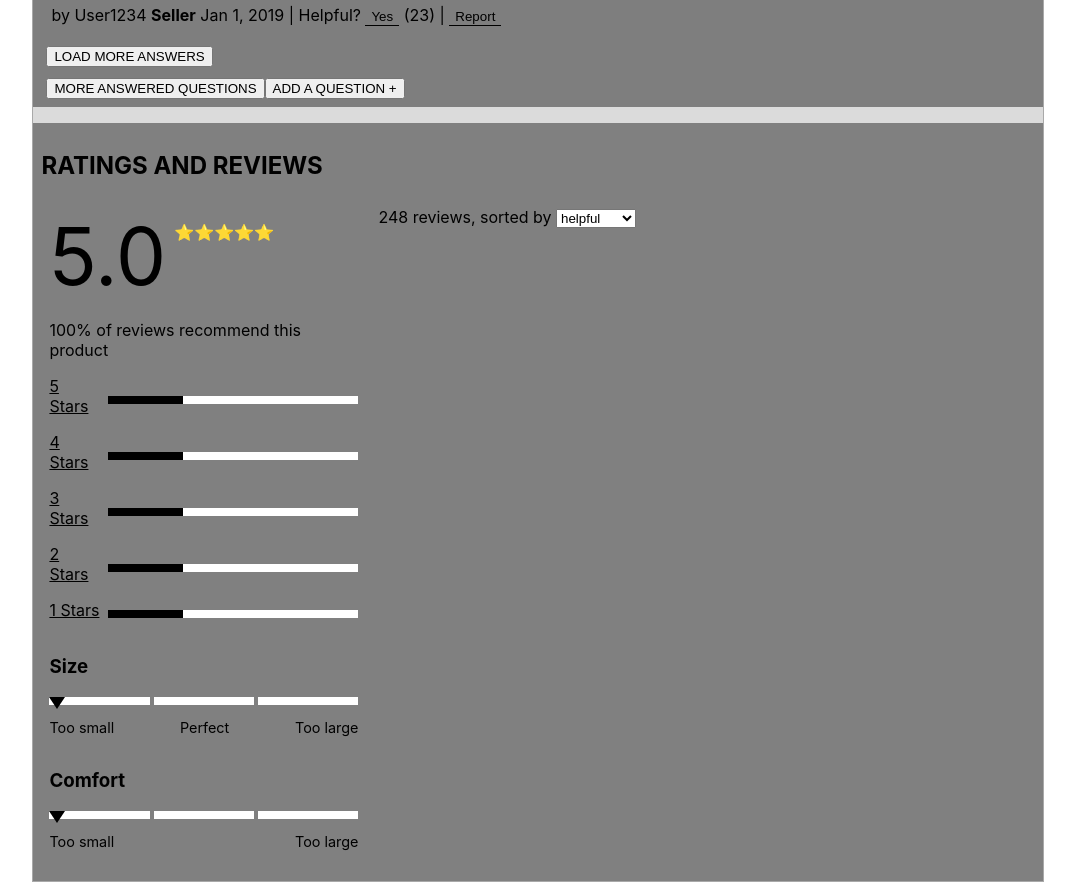
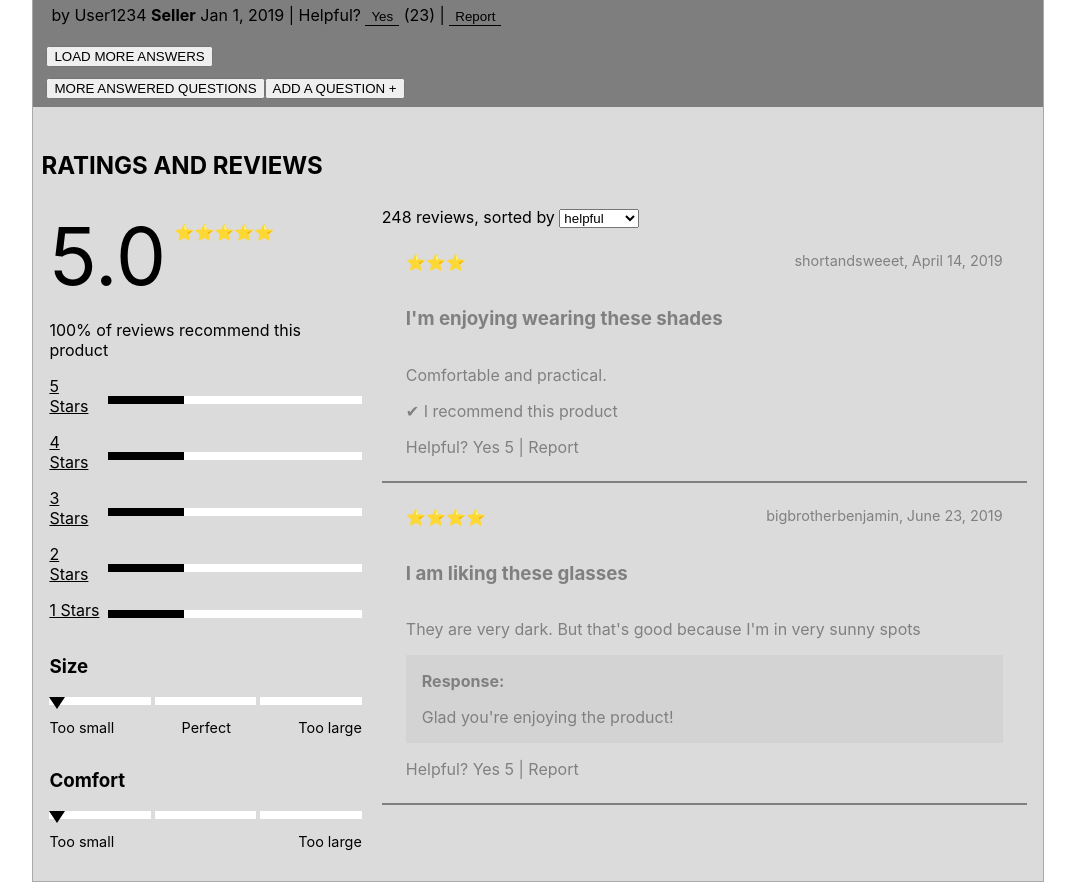
Before and after one commit to derivatively-dynamos/aix-en-provence, a React app: page / in a window 1280 px wide. Shown: the part 2400-3290 px from the top of the page, without its empty margins (102-1177 px from the left). Built offline with nearby package versions, Linux system fonts and the light colour scheme.

Commit message:
Render Reviews in ReviewList

```diff
--- a/src/components/ratings-and-reviews/RatingsAndReviews.jsx
+++ b/src/components/ratings-and-reviews/RatingsAndReviews.jsx
@@ -1,16 +1,22 @@
 import React from 'react';
+import { useState } from 'react';
 import styled from 'styled-components';
 import ReviewBreakdown from './ReviewBreakdown.jsx'
 import ReviewList from './ReviewList.jsx'
 
+//sample data:
+import sampleProduct from "./sample.js"
+
 const RatingsAndReviews = () => {
+
+  const [ products ] = useState(sampleProduct);
 
   return (
     <AppContainer>
       <h2>RATINGS AND REVIEWS</h2>
       <Container>
         <ReviewBreakdown />
-        <ReviewList />
+        <ReviewList products={products}/>
       </Container>
     </AppContainer>
   )
@@ -20,7 +26,6 @@ const Container = styled.div`
   display: flex;
   width: 100%;
   padding: 0.5em;
-  background-color: gray;
 `
 const AppContainer = styled(Container)`
   flex-direction: column;
--- a/src/components/ratings-and-reviews/Review.jsx
+++ b/src/components/ratings-and-reviews/Review.jsx
@@ -1,8 +1,76 @@
 import React from 'react';
 import styled from 'styled-components';
 
-const Review = () => {
+const Review = ({ review }) => {
+  let stars = '';
+  while (stars.length < review.rating) {
+    stars += '⭐'
+  }
 
+  let date = new Date(review.date).toLocaleDateString("en-us", {
+      month: "long",
+      year: "numeric",
+      day: "numeric",
+    });
+
+
+  return (
+    <ReviewCont>
+      <ReviewHead>
+        <div>{stars}</div>
+        <AuthorDate>
+          <div>{review.reviewer_name},</div>
+          <div>{date}</div>
+        </AuthorDate>
+      </ReviewHead>
+      <RevTitle>{review.summary}</RevTitle>
+      <div>{review.body}</div>
+        {review.recommend &&
+          <div>✔ I recommend this product</div>
+        }
+        {review.response &&
+          <ResponseBox>
+            <div style={{fontWeight: 'bold'}}>Response:</div>
+            <div>{review.response}</div>
+          </ResponseBox>
+        }
+      <div>Helpful? Yes {review.helpfulness} | Report</div>
+    </ReviewCont>
+  )
 }
 
+const ReviewCont = styled.div`
+  display: flex;
+  flex-direction: column;
+  gap: 1em;
+  padding: 1.5em;
+  width: 100%;
+  color: gray;
+  border-bottom: 2px solid gray;
+`
+const RevTitle = styled.h3`
+  white-space: nowrap;
+  overflow: hidden;
+  text-overflow: ellipsis;
+`
+const ReviewHead = styled.div`
+  display: flex;
+  flex-direction: row;
+  justify-content: space-between;
+`
+const AuthorDate = styled(ReviewHead)`
+  font-size: 0.9em;
+  color: gray;
+  gap: 0.25em;
+`
+const ResponseBox = styled.div`
+  display: flex;
+  flex-direction: column;
+  width: 100%
+  justify-content: space-between;
+  gap: 1em;
+  background-color: #D3D3D3;
+  padding: 1em;
+`
+
 export default Review;
--- a/src/components/ratings-and-reviews/ReviewList.jsx
+++ b/src/components/ratings-and-reviews/ReviewList.jsx
@@ -1,24 +1,29 @@
 import React from 'react';
 import { useState } from 'react';
 import styled from 'styled-components';
-import SortBy from './SortBy.jsx'
+import SortBy from './SortBy.jsx';
+import Review from './Review.jsx';
 
-const ReviewList = () => {
+const ReviewList = ({ products }) => {
+
   return (
-    <ColumnCont>
-      <SortBy />
-    </ColumnCont>
+    <Container>
+      <div>
+        <SortBy />
+        {products[0].results.map((review) => {
+          return <Review key={review.review_id} review={ review }/>
+        })}
+      </div>
+    </Container>
   )
 }
 
 const Container = styled.div`
   display: flex;
   flex: 2;
+  box-sizing: border-box;
   width: 100%;
+  flex-direction: column;
 `
 
-const ColumnCont = styled(Container)`
-  flex-direction: column;
-  padding-right: 10px;
-`
 export default ReviewList;
--- /dev/null
+++ b/src/components/ratings-and-reviews/sample.js
@@ -0,0 +1,45 @@
+const sampleProduct = [
+  {
+    "product": "2",
+    "page": 0,
+    "count": 5,
+    "results": [
+      {
+        "review_id": 5,
+        "rating": 3,
+        "summary": "I'm enjoying wearing these shades",
+        "recommend": true,
+        "response": null,
+        "body": "Comfortable and practical.",
+        "date": "2019-04-14T00:00:00.000Z",
+        "reviewer_name": "shortandsweeet",
+        "helpfulness": 5,
+        "photos": [{
+            "id": 1,
+            "url": "urlplaceholder/review_5_photo_number_1.jpg"
+          },
+          {
+            "id": 2,
+            "url": "urlplaceholder/review_5_photo_number_2.jpg"
+          },
+          // ...
+        ]
+      },
+      {
+        "review_id": 3,
+        "rating": 4,
+        "summary": "I am liking these glasses",
+        "recommend": false,
+        "response": "Glad you're enjoying the product!",
+        "body": "They are very dark. But that's good because I'm in very sunny spots",
+        "date": "2019-06-23T00:00:00.000Z",
+        "reviewer_name": "bigbrotherbenjamin",
+        "helpfulness": 5,
+        "photos": [],
+      },
+      // ...
+    ]
+  }
+]
+
+export default sampleProduct;
```
